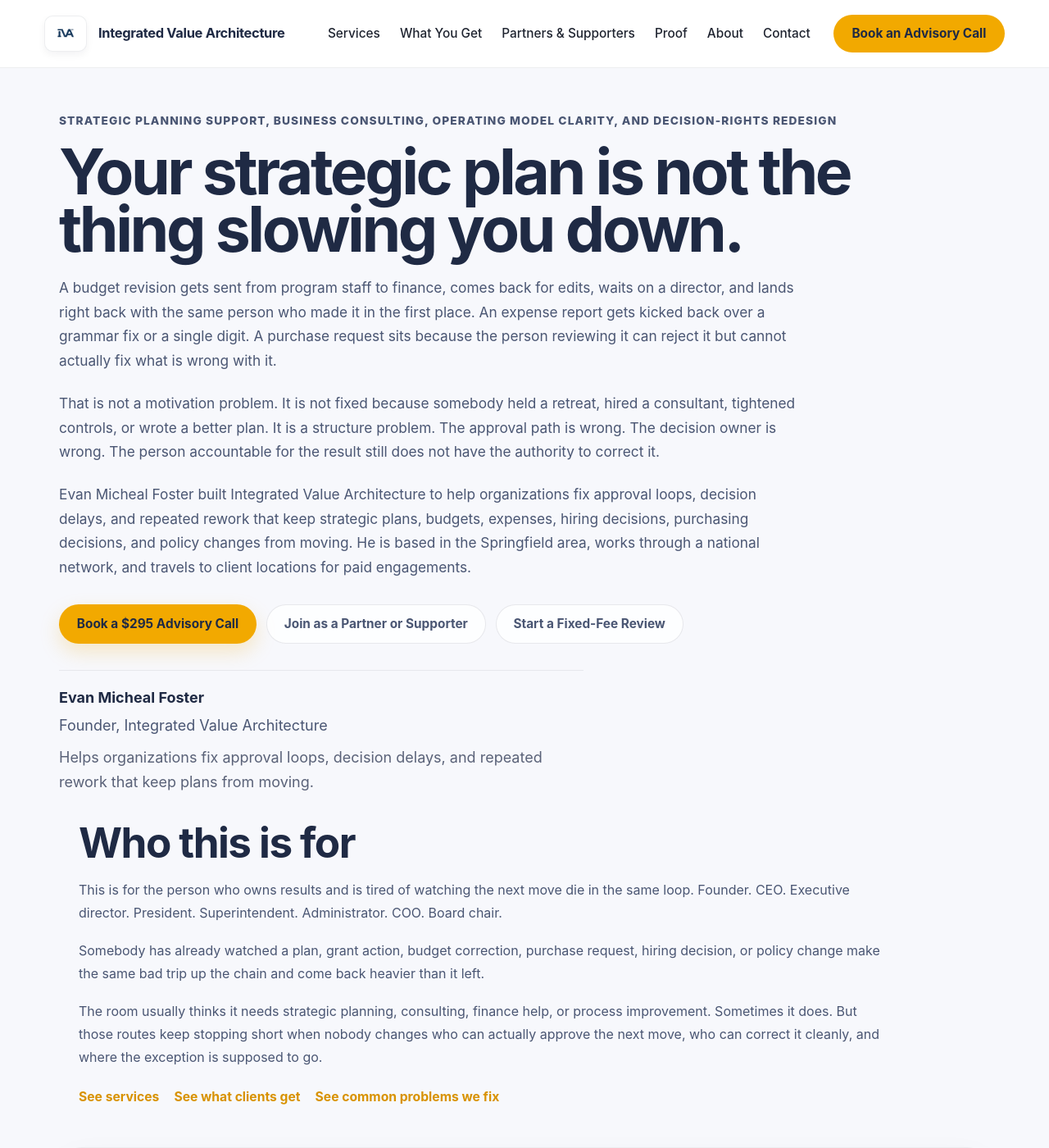
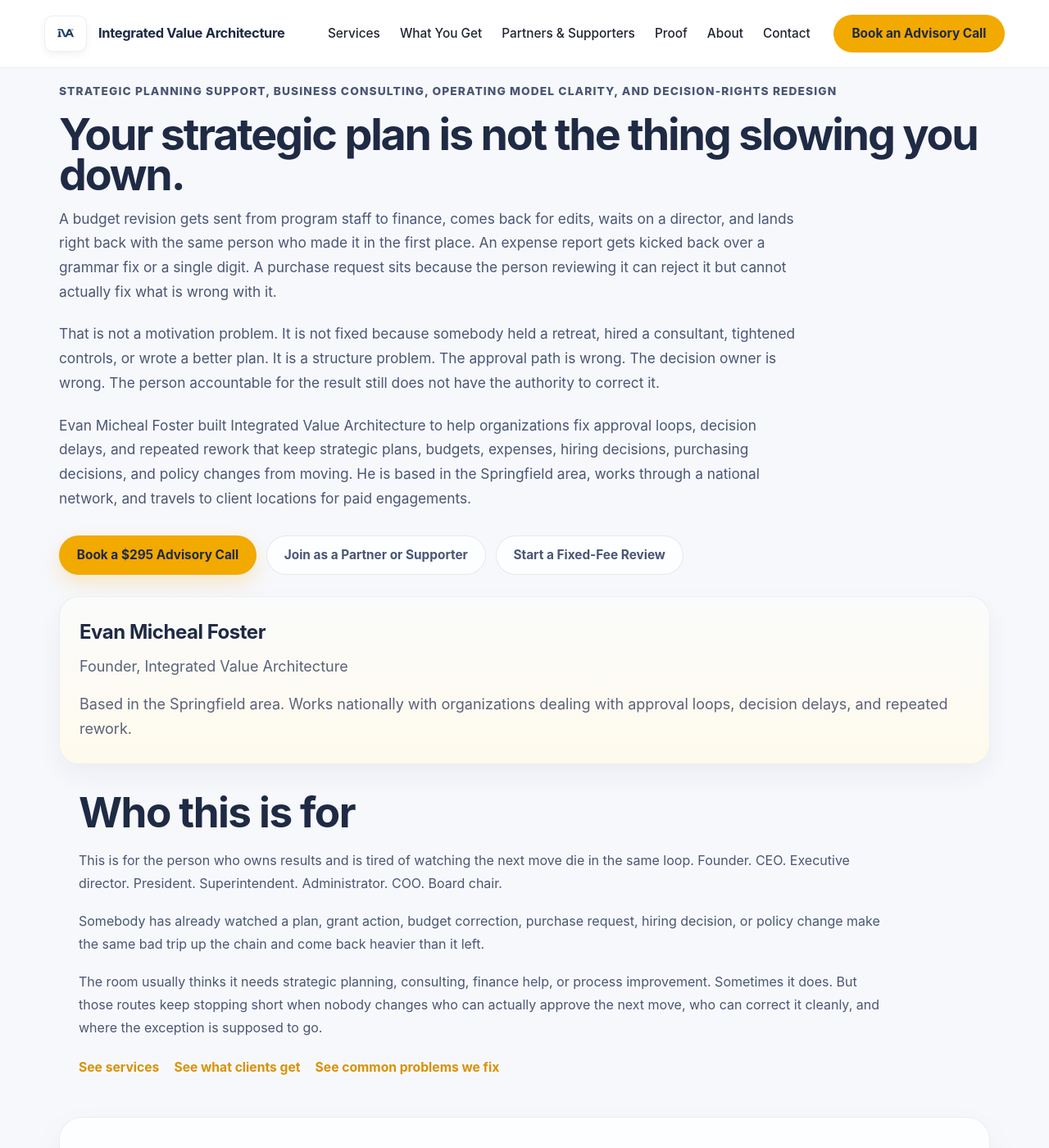
Before and after one commit to efost7873/integratedvaluearchitecture.com, a Jekyll site: the page built from index.html, in a window 1280 px wide and 1400 px high. Shown: the whole window at 82% size. Built offline with Jekyll 4.4.1, drawn with Linux system fonts in a browser that asks for light colours.

Commit message:
Refactor hero section and remove unused styles

```diff
--- a/index.html
+++ b/index.html
@@ -5,30 +5,6 @@
 permalink: /
 schema_type: WebPage
 ---
-
-<style>
-  .hero-identity {
-    margin-top: 32px;
-    padding-top: 18px;
-    border-top: 1px solid rgba(31, 42, 68, 0.08);
-    max-width: 640px;
-  }
-
-  .hero-identity .identity-name {
-    margin: 0 0 4px;
-    font-weight: 700;
-    color: #1f2a44;
-  }
-
-  .hero-identity .identity-title {
-    margin: 0 0 10px;
-    color: #4a5673;
-  }
-
-  .hero-identity .identity-desc {
-    margin: 0;
-  }
-</style>
 
 <script type="application/ld+json">
 {
@@ -97,7 +73,7 @@
 }
 </script>
 
-<section class="hero">
+<section class="hero" id="homepage-hero">
   <div class="container">
     <div class="hero-content">
       <p class="eyebrow">Strategic planning support, business consulting, operating model clarity, and decision-rights redesign</p>
@@ -117,14 +93,18 @@
 
       <div class="hero-actions">
         <a class="button primary" href="/book-advisory-call/">Book a $295 Advisory Call</a>
-        <a class="button secondary" href="/partners-and-supporters/">Join as a Partner or Supporter</a>
+        <a class="button secondary" href="/supporters/">Join as a Partner or Supporter</a>
         <a class="button secondary" href="/fixed-fee-review/">Start a Fixed-Fee Review</a>
       </div>
 
-      <div class="hero-identity">
-        <p class="identity-name">Evan Micheal Foster</p>
-        <p class="identity-title">Founder, Integrated Value Architecture</p>
-        <p class="identity-desc">Helps organizations fix approval loops, decision delays, and repeated rework that keep plans from moving.</p>
+      <div class="card-grid one-up">
+        <article class="info-card">
+          <a class="card-link" href="/evan-foster-springfield-il/">
+            <h3>Evan Micheal Foster</h3>
+            <p>Founder, Integrated Value Architecture</p>
+            <p>Based in the Springfield area. Works nationally with organizations dealing with approval loops, decision delays, and repeated rework.</p>
+          </a>
+        </article>
       </div>
     </div>
   </div>
@@ -303,7 +283,7 @@
       </article>
 
       <article class="info-card">
-        <a class="card-link" href="/partners-and-supporters/">
+        <a class="card-link" href="/supporters/">
           <h3>Join as a Partner or Supporter</h3>
           <p>Best for people and businesses who see the problem clearly and want visible early connection to the work.</p>
         </a>
```
